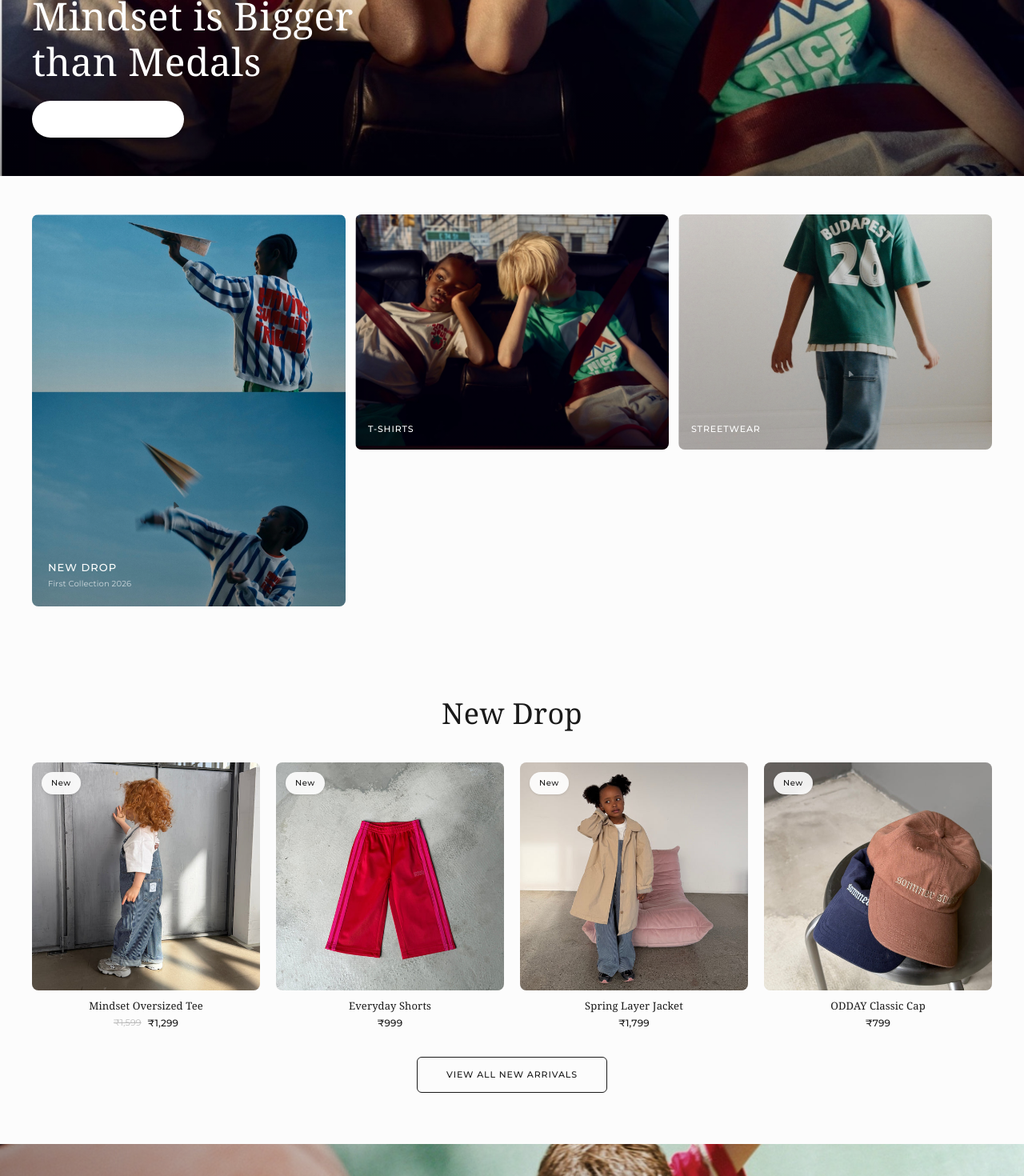
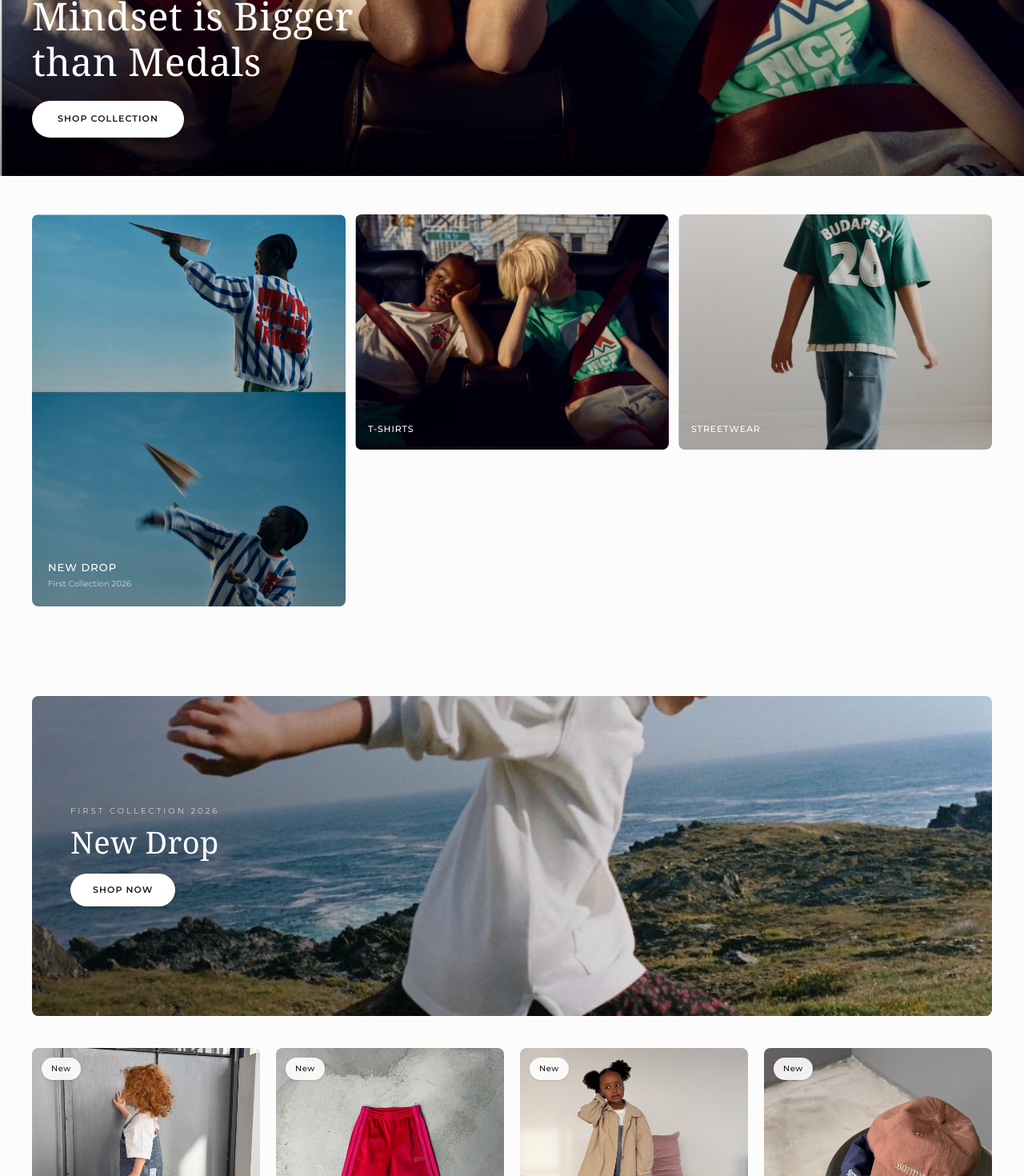
Before and after one commit to DelhiDigital/odday, a Next.js app: page / in a window 1280 px wide. Shown: the part 416-1886 px from the top of the page at 80% size. Built offline with nearby package versions, Linux system fonts and the light colour scheme.

Commit message:
Fix hero button text color, add running kid banner to New Drop section

```diff
--- a/src/app/page.tsx
+++ b/src/app/page.tsx
@@ -40,7 +40,7 @@ export default function Home() {
             <h1 className="text-[28px] md:text-[48px] font-light leading-[1.1] mb-5" style={{ fontFamily: "Georgia, serif" }}>
               Mindset is Bigger<br />than Medals
             </h1>
-            <Link href="/shop" className="inline-block bg-white text-[#1a1a1a] text-[11px] tracking-[0.1em] uppercase px-8 py-3.5 rounded-full font-semibold hover:bg-[#A52019] hover:text-white transition-all duration-300 shadow-md">
+            <Link href="/shop" className="inline-block bg-white text-[11px] tracking-[0.1em] uppercase px-8 py-3.5 rounded-full font-semibold hover:bg-[#A52019] hover:text-white transition-all duration-300 shadow-md" style={{ color: "#1a1a1a" }}>
               Shop Collection
             </Link>
           </div>
@@ -83,8 +83,18 @@ export default function Home() {
       {/* ===== NEW DROP ===== */}
       <section className="px-5 md:px-10 py-10 md:py-16 max-w-[1400px] mx-auto">
         <ScrollReveal>
-          <div className="text-center mb-8 md:mb-10">
-            <h2 className="text-[28px] md:text-[36px]" style={{ fontFamily: "Georgia, serif" }}>New Drop</h2>
+          <div className="relative aspect-[16/7] md:aspect-[21/7] rounded-lg overflow-hidden mb-8 md:mb-10">
+            <Image src="/images/odday-running.jpg" alt="New Drop" fill className="object-cover object-center" sizes="100vw" />
+            <div className="absolute inset-0 bg-gradient-to-r from-black/35 to-transparent" />
+            <div className="absolute inset-0 flex items-center px-6 md:px-12">
+              <div className="text-white">
+                <p className="text-[10px] tracking-[0.3em] uppercase opacity-70 mb-2">First Collection 2026</p>
+                <h2 className="text-[26px] md:text-[38px] leading-[1.1] mb-4" style={{ fontFamily: "Georgia, serif" }}>New Drop</h2>
+                <Link href="/shop?collection=new" className="inline-block bg-white text-[11px] tracking-[0.1em] uppercase px-7 py-3 rounded-full font-semibold hover:bg-[#A52019] hover:text-white transition-all duration-300 shadow-md" style={{ color: "#1a1a1a" }}>
+                  Shop Now
+                </Link>
+              </div>
+            </div>
           </div>
         </ScrollReveal>
         <div className="grid grid-cols-2 md:grid-cols-4 gap-4 md:gap-5">
```
